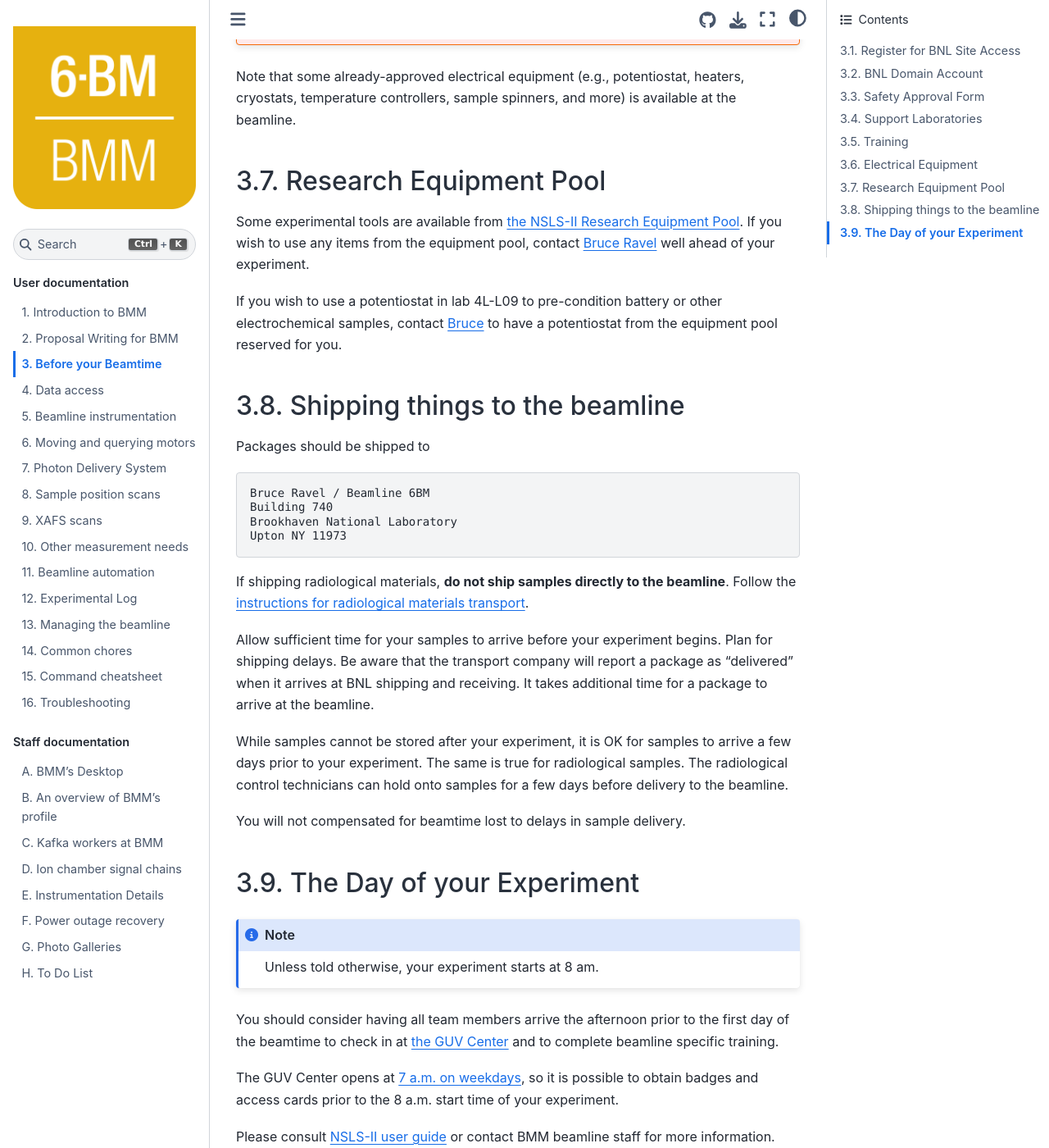
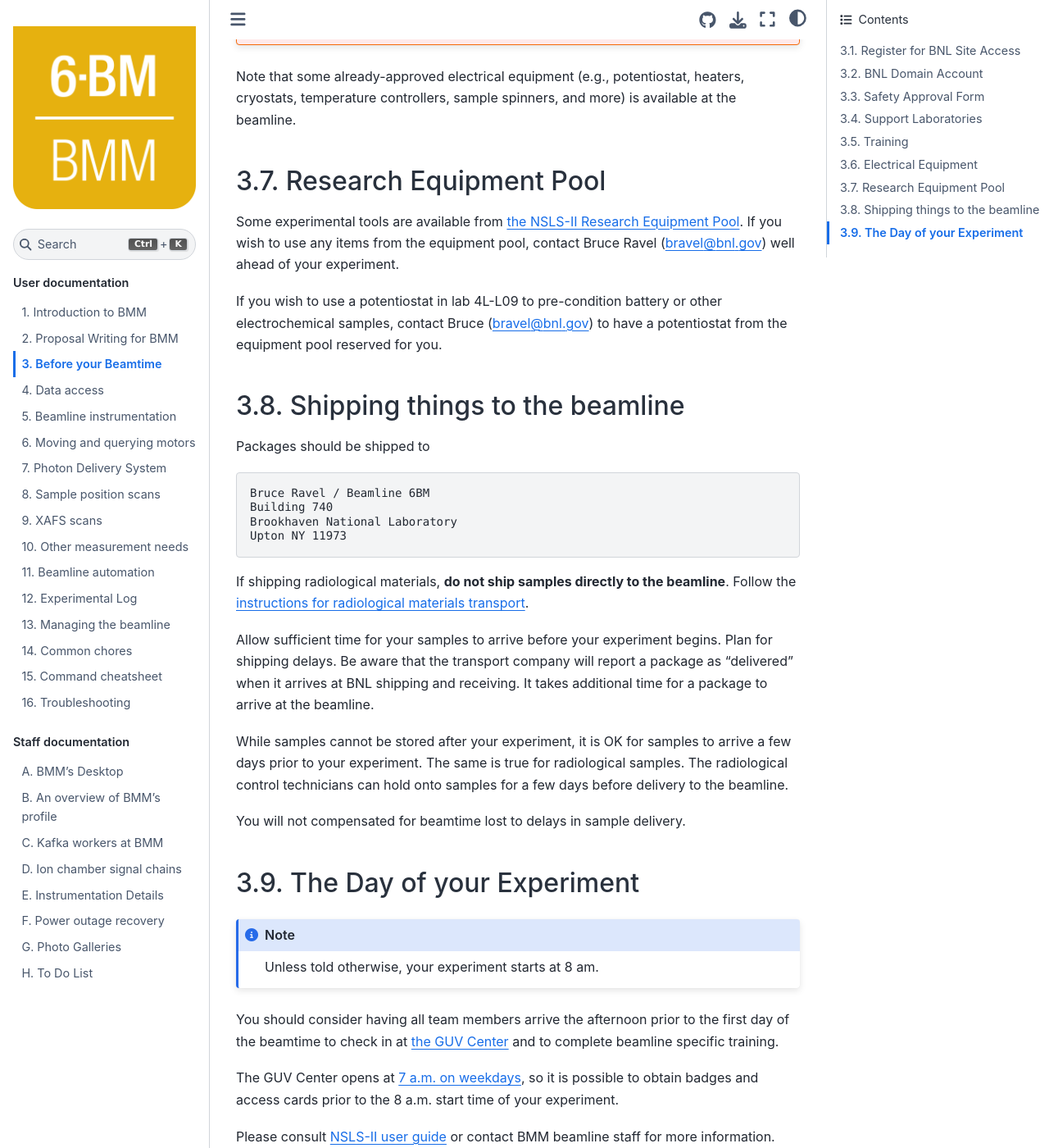
Before and after one commit to NSLS-II-BMM/BeamlineManual, a Sphinx documentation site: the page built from docs/before.rst, in a window 1280 px wide and 1400 px high, scrolled down 4775 px. Shown: the whole window at 82% size. Built offline with Sphinx 7.4.7 and the Sphinx Book theme 1.1.4, drawn with Linux system fonts in a browser that asks for light colours; some of the changed text lies outside the part shown.

Commit message:
small fixes

```diff
--- a/docs/_static/color.css
+++ b/docs/_static/color.css
@@ -38,6 +38,11 @@
 
 .red {
     color: red;
+}
+
+.boldred {
+    color: #bd162c;
+    font-weight: bold;
 }
 
 .magenta {
--- a/docs/before.rst
+++ b/docs/before.rst
@@ -94,10 +94,10 @@
 To submit a SAF: https://pass.bnl.gov
 
 If your experiment requires **chemicals, compressed gases, lab access,
-or other equipment**, please contact `Bruce Ravel
-<mailto:bravel@bnl.gov>`__ well ahead of your expriment.
-Transportation of hazardous materials related to your experiment to
-the BNL site and back to the home institution is your responsibility.
+or other equipment**, please contact Bruce Ravel (bravel@bnl.gov) well
+ahead of your expriment.  Transportation of hazardous materials
+related to your experiment to the BNL site and back to the home
+institution is your responsibility.
 
 If your experiment involves **radiological materials** (including
 depleted uranium), it is essential that you submit your SAF as early
@@ -223,12 +223,12 @@
 Some experimental tools are available from `the NSLS-II Research
 Equipment Pool
 <https://public.bnl.gov/sites/rep/SitePages/Home.aspx>`__.  If you
-wish to use any items from the equipment pool, contact `Bruce Ravel
-<mailto:bravel@bnl.gov>`__ well ahead of your experiment.
+wish to use any items from the equipment pool, contact Bruce Ravel
+(bravel@bnl.gov) well ahead of your experiment.
 
 If you wish to use a potentiostat in lab 4L-L09 to pre-condition
-battery or other electrochemical samples, contact `Bruce
-<mailto:bravel@bnl.gov>`__ to have a potentiostat from the equipment
+battery or other electrochemical samples, contact Bruce
+(bravel@bnl.gov) to have a potentiostat from the equipment
 pool reserved for you.
 
 
--- a/docs/pds.rst
+++ b/docs/pds.rst
@@ -43,8 +45,8 @@
      is in the correct orientation for collimation and delivery of
      beam through the ratchet wall.
 
-     **Moving any first mirror motor runs the risk of leaving the
-     first mirror in a non-functional state.**
+     :boldred:`Moving any first mirror motor runs the risk of leaving the
+     first mirror in a non-functional state!`
 
 Monochromator
   The collimated beam then hits the double crystal monochromator
```
Also changed, not shown: other parts of docs/pds.rst (+2 -0 lines), docs/proposal.rst (+6 -6 lines), docs/xafs.rst (+32 -31 lines).
